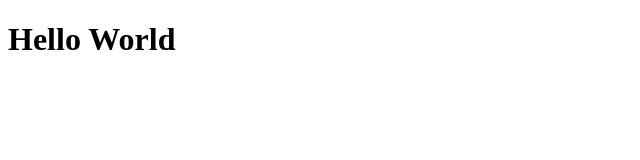
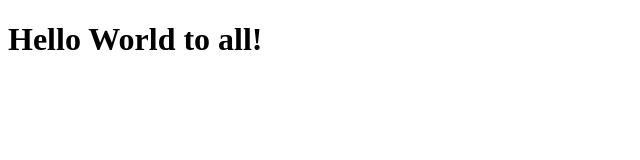
Before and after one commit to adeelch30ty/dummy, a plain HTML site: page index.html in a window 1280 px wide. Shown: the whole page, without its empty margins (0-640 px from the left). Drawn offline with Linux system fonts and the light colour scheme.

Commit message:
Update index.html

```diff
--- a/index.html
+++ b/index.html
@@ -6,6 +6,6 @@
     <meta name="viewport" content="width=device-width, initial-scale=1.0">
   </head>
   <body>
-    <h1>Hello World</h1>
+    <h1>Hello World to all!</h1>
   </body>
 </html>
```
